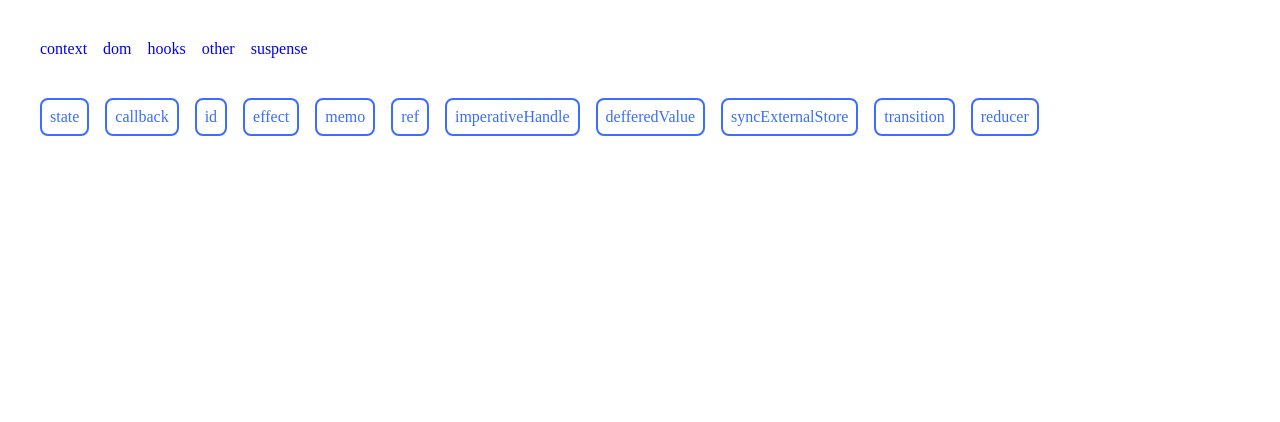
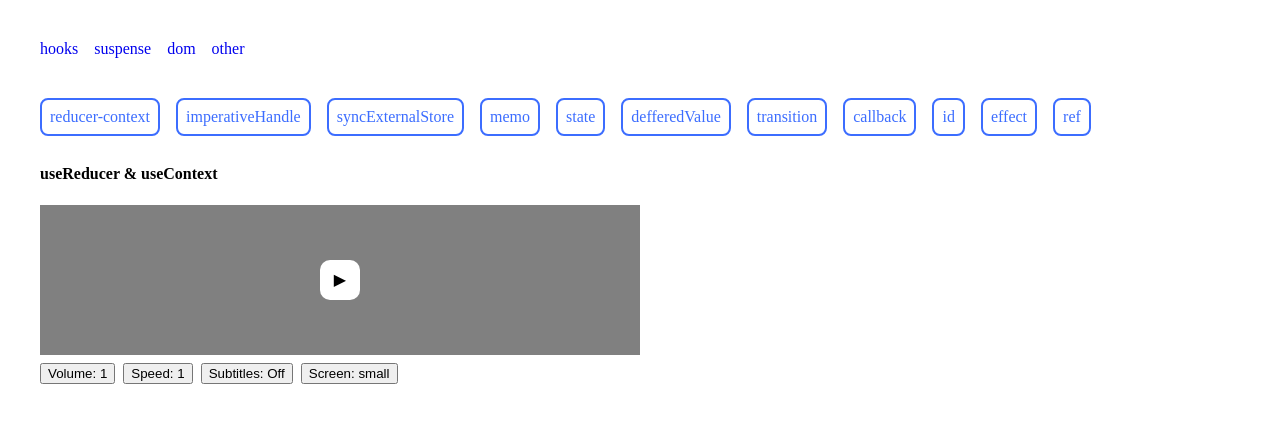
Before and after one commit to vosmol/lab_react, a React (Vite) app in the folder packages/general/: page /hooks/reducer in a window 1280 px wide. Shown: the top 422 px of the page. Built offline with nearby package versions, Linux system fonts and the light colour scheme.

Commit message:
feat: Implemented useReducer hook

```diff
--- a/packages/general/src/App.tsx
+++ b/packages/general/src/App.tsx
@@ -1,5 +1,4 @@
-import { BrowserRouter, Link, Navigate, Route, Routes } from 'react-router-dom';
-import { Section_Context } from './sections/context';
+import { BrowserRouter, Navigate, Route, Routes } from 'react-router-dom';
 import { Section_DOM } from './sections/dom';
 import { Section_Hooks } from './sections/hooks';
 import { Section_Other } from './sections/other';
@@ -7,11 +6,10 @@ import { Section_Suspense } from './sections/suspense';
 import { GenerateRouteLinks } from './utils';
 
 const routes = {
-	context: 'context',
+	hooks: 'hooks',
+	suspense: 'suspense',
 	dom: 'dom',
-	hooks: 'hooks',
-	other: 'other',
-	suspense: 'suspense'
+	other: 'other'
 };
 
 function handleAll(path: string) {
@@ -26,11 +24,7 @@ function App() {
 					<GenerateRouteLinks routes={routes} />
 				</div>
 				<Routes>
-					<Route path="/" element={<Navigate to={routes.suspense} />} />
-					<Route
-						path={handleAll(routes.context)}
-						element={<Section_Context />}
-					/>
+					<Route path="/" element={<Navigate to={routes.hooks} />} />
 					<Route path={handleAll(routes.dom)} element={<Section_DOM />} />
 					<Route path={handleAll(routes.hooks)} element={<Section_Hooks />} />
 					<Route path={handleAll(routes.other)} element={<Section_Other />} />
--- a/packages/general/src/sections/context.tsx
+++ /dev/null
@@ -1,7 +0,0 @@
-import { createContext } from 'react';
-
-const context = createContext({});
-
-export const Section_Context = () => {
-	return null;
-};
--- a/packages/general/src/sections/hooks/index.tsx
+++ b/packages/general/src/sections/hooks/index.tsx
@@ -6,24 +6,24 @@ import { UseEffect } from './use-effect';
 import { UseID } from './use-id';
 import { UseImperativeHandle } from './use-imperative-handle';
 import { UseMemo } from './use-memo';
-import { UseReducer } from './use-reducer';
+import { UseReducerAndContext } from './use-reducer-context';
 import { UseRef } from './use-ref';
 import { UseState } from './use-state';
 import { UseSyncExternalStore } from './use-sync-external-store';
 import { UseTransition } from './use-transition';
 
 const routes = {
+	'reducer-context': 'reducer',
+	imperativeHandle: 'imperative-handle',
+	syncExternalStore: 'sync-external-store',
+	memo: 'memo',
 	state: 'state',
+	defferedValue: 'deffered-value',
+	transition: 'transition',
 	callback: 'callback',
 	id: 'id',
 	effect: 'effect',
-	memo: 'memo',
-	ref: 'ref',
-	imperativeHandle: 'imperative-handle',
-	defferedValue: 'deffered-value',
-	syncExternalStore: 'sync-external-store',
-	transition: 'transition',
-	reducer: 'reducer'
+	ref: 'ref'
 };
 
 export const Section_Hooks = () => {
@@ -41,7 +41,11 @@ export const Section_Hooks = () => {
 				/>
 			</div>
 			<Routes>
-				<Route path="/" element={<Navigate to={routes.state} />} />
+				<Route path="/" element={<Navigate to={routes['reducer-context']} />} />
+				<Route
+					path={routes['reducer-context']}
+					element={<UseReducerAndContext />}
+				/>
 				<Route path={routes.state} element={<UseState />} />
 				<Route path={routes.callback} element={<UseCallback />} />
 				<Route path={routes.id} element={<UseID />} />
@@ -58,7 +62,6 @@ export const Section_Hooks = () => {
 					element={<UseSyncExternalStore />}
 				/>
 				<Route path={routes.transition} element={<UseTransition />} />
-				<Route path={routes.reducer} element={<UseReducer />} />
 			</Routes>
 		</div>
 	);
--- a/packages/general/src/sections/hooks/use-deffered-value.tsx
+++ b/packages/general/src/sections/hooks/use-deffered-value.tsx
@@ -7,6 +7,7 @@ export const UseDefferedValue = () => {
 		<div>
 			<h4>useDefferedValue</h4>
 			<input
+				placeholder="Start typing"
 				style={{ marginBottom: '1rem' }}
 				type="text"
 				onChange={(e) => setSearch(e.target.value)}
--- /dev/null
+++ b/packages/general/src/sections/hooks/use-reducer-context.tsx
@@ -0,0 +1,249 @@
+import {
+	createContext,
+	CSSProperties,
+	Dispatch,
+	FC,
+	memo,
+	Reducer,
+	useContext,
+	useMemo,
+	useReducer
+} from 'react';
+
+enum e_playerAction {
+	'play',
+	'pause',
+	'volume',
+	'speed',
+	'subtitles',
+	'fullscreen'
+}
+
+const defaultState = {
+	paused: true,
+	volume: 0,
+	speed: 1,
+	subtitles: false,
+	fullscreen: false
+};
+
+type t_state = typeof defaultState;
+
+type t_action<T = string> = { type: T };
+
+type t_actionWithPayload<T, R> = t_action<T> & { payload: R };
+
+type t_actions =
+	| t_actionWithPayload<e_playerAction.speed, { value: number }>
+	| t_actionWithPayload<e_playerAction.volume, { value: number }>
+	| t_actionWithPayload<e_playerAction.subtitles, { active: boolean }>
+	| t_actionWithPayload<e_playerAction.fullscreen, { active: boolean }>
+	| t_action<e_playerAction.pause>
+	| t_action<e_playerAction.play>;
+
+const reducer: Reducer<t_state, t_actions> = (state, action) => {
+	switch (action.type) {
+		case e_playerAction.play:
+			return { ...state, paused: false };
+		case e_playerAction.pause:
+			return { ...state, paused: true };
+		case e_playerAction.fullscreen:
+			return { ...state, fullscreen: action.payload.active };
+		case e_playerAction.speed:
+			return { ...state, speed: action.payload.value };
+		case e_playerAction.subtitles:
+			return { ...state, subtitles: action.payload.active };
+		case e_playerAction.volume:
+			return { ...state, volume: action.payload.value };
+		default:
+			throw new Error('Invalid Reducer action');
+	}
+};
+
+const initializer = (initialState: t_state): t_state => {
+	return {
+		...initialState,
+		volume: 1
+	};
+};
+
+const ControlsContext = createContext<
+	{ dispatch: Dispatch<t_actions> } | undefined
+>(undefined);
+
+const NO_PROVIDER_MSG = 'useControls used outside Provider';
+
+function useControls() {
+	const context = useContext(ControlsContext);
+	if (context === undefined) throw new Error(NO_PROVIDER_MSG);
+	return context;
+}
+
+const btnStyles: CSSProperties = {
+	borderRadius: '10px',
+	cursor: 'pointer',
+	background: 'white',
+	width: '40px',
+	height: '40px',
+	display: 'grid',
+	placeItems: 'center',
+	userSelect: 'none'
+};
+
+export const UseReducerAndContext = () => {
+	const [state, dispatch] = useReducer(reducer, defaultState, initializer);
+	const value = useMemo(() => ({ dispatch }), []);
+
+	return (
+		<ControlsContext.Provider value={value}>
+			<div>
+				<h4>useReducer & useContext</h4>
+				<div style={{ width: state.fullscreen ? '700px' : '600px' }}>
+					<div
+						style={{
+							width: '100%',
+							height: state.fullscreen ? '200px' : '150px',
+							background: 'gray',
+							display: 'grid',
+							placeItems: 'center',
+							position: 'relative'
+						}}
+					>
+						{state.paused ? (
+							<div
+								style={btnStyles}
+								onClick={() => dispatch({ type: e_playerAction.play })}
+							>
+								▶
+							</div>
+						) : null}
+						{!state.paused ? (
+							<div
+								style={btnStyles}
+								onClick={() => dispatch({ type: e_playerAction.pause })}
+							>
+								⏸
+							</div>
+						) : null}
+						{state.subtitles ? (
+							<span
+								style={{ position: 'absolute', left: '10px', bottom: '10px' }}
+							>
+								<b>Subtitles</b>
+							</span>
+						) : null}
+					</div>
+					<div style={{ display: 'flex', marginTop: '0.5rem' }}>
+						<Volume volume={state.volume} />
+						<Speed speed={state.speed} />
+						<Subtitles active={state.subtitles} />
+						<Fullscreen active={state.fullscreen} />
+					</div>
+				</div>
+			</div>
+		</ControlsContext.Provider>
+	);
+};
+
+function handleVolume(current: number) {
+	const volumes = [0, 0.3, 0.5, 0.7, 1];
+	const index = (volumes.indexOf(current) + 1) % volumes.length;
+	return volumes[index];
+}
+
+const Volume: FC<{ volume: number }> = memo(({ volume }) => {
+	const { dispatch } = useControls();
+
+	console.log('volume rerendered');
+
+	return (
+		<button
+			style={{ marginRight: '0.5rem' }}
+			onClick={() =>
+				dispatch({
+					type: e_playerAction.volume,
+					payload: { value: handleVolume(volume) }
+				})
+			}
+		>
+			Volume: {volume}
+		</button>
+	);
+});
+
+function handleSpeed(current: number) {
+	const volumes = [0.5, 1, 1.5, 2];
+	const index = (volumes.indexOf(current) + 1) % volumes.length;
+	return volumes[index];
+}
+
+const Speed: FC<{ speed: number }> = memo(({ speed }) => {
+	console.log('speed rerendered');
+
+	return (
+		<div>
+			<ControlsContext.Consumer>
+				{(context) => {
+					if (context === undefined) {
+						throw new Error(NO_PROVIDER_MSG);
+					}
+
+					const { dispatch } = context;
+
+					return (
+						<button
+							style={{ marginRight: '0.5rem' }}
+							onClick={() =>
+								dispatch({
+									type: e_playerAction.speed,
+									payload: { value: handleSpeed(speed) }
+								})
+							}
+						>
+							Speed: {speed}
+						</button>
+					);
+				}}
+			</ControlsContext.Consumer>
+		</div>
+	);
+});
+
+const Subtitles: FC<{ active: boolean }> = memo(({ active }) => {
+	const { dispatch } = useControls();
+
+	console.log('subtitles rerendered');
+
+	return (
+		<button
+			style={{ marginRight: '0.5rem' }}
+			onClick={() =>
+				dispatch({
+					type: e_playerAction.subtitles,
+					payload: { active: !active }
+				})
+			}
+		>
+			Subtitles: {active ? 'On' : 'Off'}
+		</button>
+	);
+});
+
+const Fullscreen: FC<{ active: boolean }> = memo(({ active }) => {
+	const { dispatch } = useControls();
+
+	console.log('fullscreen rerendered');
+
+	return (
+		<button
+			onClick={() =>
+				dispatch({
+					type: e_playerAction.fullscreen,
+					payload: { active: !active }
+				})
+			}
+		>
+			Screen: {active ? 'full' : 'small'}
+		</button>
+	);
+});
--- a/packages/general/src/sections/hooks/use-reducer.tsx
+++ /dev/null
@@ -1,7 +0,0 @@
-import { useReducer } from 'react';
-
-export const UseReducer = () => {
-	// https://reactjs.org/docs/hooks-faq.html#how-to-avoid-passing-callbacks-down
-	const v = useReducer;
-	return null;
-};
```
Also changed, not shown: 1 other file (tests, documents, lock files or other folders).
